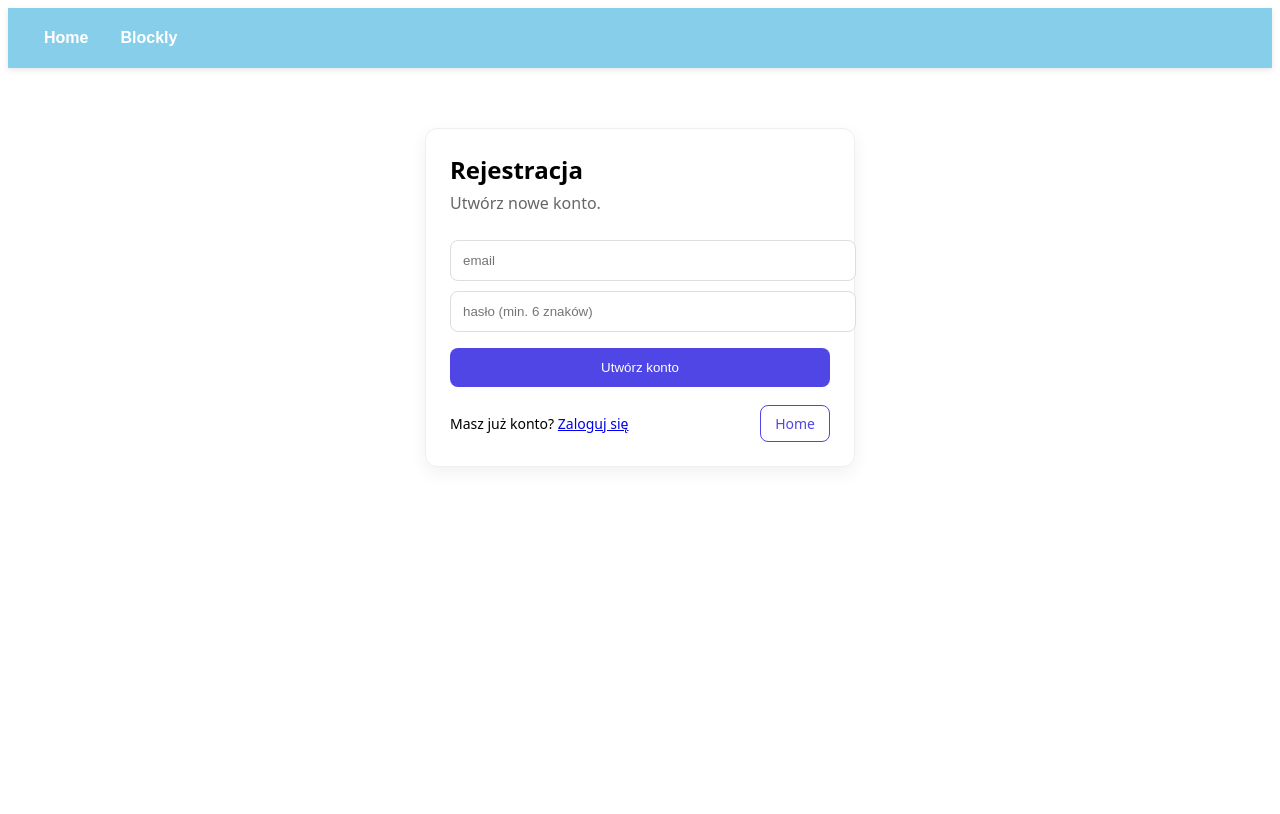
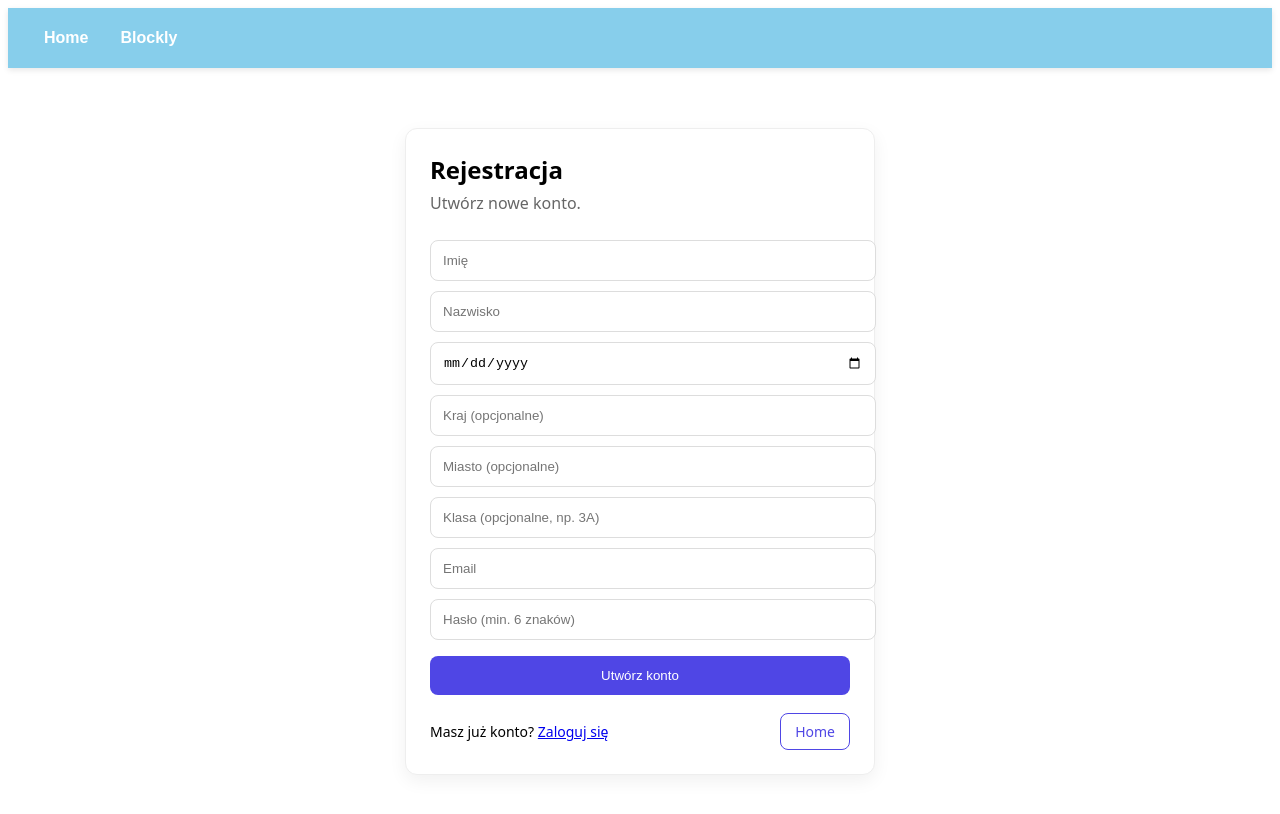
Before and after one commit to unoteBrotatnalP/VisualProgramingWebApp, a React app in the folder frontend/: page /register in a window 1280 px wide. Shown: the top 814 px of the page. Built offline with nearby package versions, Linux system fonts and the light colour scheme; no server answers; the HTML template or start-up script is replaced by a standard one; what blockly would draw is missing.

Commit message:
Rozbudowanie formularza rejestracji o dodatkowe pola. Dodanie pełnej walidacji po stronie frontendu. Zaktualizowanie backendu, schemat bazy danych i endpoint /auth/register do obslugi nowych pól użytkownika.

```diff
--- a/frontend/src/pages/Register.jsx
+++ b/frontend/src/pages/Register.jsx
@@ -3,47 +3,95 @@ import { Link, useNavigate } from "react-router-dom";
 import api, { setAuthToken } from "../lib/api";
 
 const box = {
-  maxWidth: 380, margin: "60px auto", padding: 24,
-  border: "1px solid #eee", borderRadius: 12, boxShadow: "0 6px 18px rgba(0,0,0,.06)",
-  fontFamily: "system-ui, sans-serif"
+  maxWidth: 420,
+  margin: "60px auto",
+  padding: 24,
+  border: "1px solid #eee",
+  borderRadius: 12,
+  boxShadow: "0 6px 18px rgba(0,0,0,.06)",
+  fontFamily: "system-ui, sans-serif",
+  background: "#fff",
 };
-const input = { width: "100%", padding: 12, marginTop: 10, borderRadius: 8, border: "1px solid #ddd" };
-const btn = { width: "100%", padding: 12, marginTop: 16, borderRadius: 8, border: "none", background: "#4f46e5", color: "#fff", cursor: "pointer" };
+
+const input = {
+  width: "100%",
+  padding: 12,
+  marginTop: 10,
+  borderRadius: 8,
+  border: "1px solid #ddd",
+};
+
+const btn = {
+  width: "100%",
+  padding: 12,
+  marginTop: 16,
+  borderRadius: 8,
+  border: "none",
+  background: "#4f46e5",
+  color: "#fff",
+  cursor: "pointer",
+};
 
 export default function Register() {
-  const [email, setEmail] = useState("");
-  const [password, setPassword] = useState("");
+  const [form, setForm] = useState({
+    firstName: "",
+    lastName: "",
+    birthDate: "",
+    country: "",
+    city: "",
+    className: "",
+    email: "",
+    password: "",
+  });
+
+  const [errors, setErrors] = useState({});
   const [msg, setMsg] = useState({ text: "", ok: false });
   const [loading, setLoading] = useState(false);
   const navigate = useNavigate();
 
+  function handleChange(e) {
+    setForm({ ...form, [e.target.name]: e.target.value });
+    setErrors({ ...errors, [e.target.name]: "" }); // czyścimy błąd po wpisaniu
+  }
+
+  function validate() {
+    const newErrors = {};
+    if (!form.firstName.trim()) newErrors.firstName = "Pole Imię jest wymagane.";
+    if (!form.lastName.trim()) newErrors.lastName = "Pole Nazwisko jest wymagane.";
+    if (!form.birthDate.trim()) newErrors.birthDate = "Pole Data urodzenia jest wymagane.";
+    if (!form.email.trim()) newErrors.email = "Pole Email jest wymagane.";
+    if (!form.password.trim()) newErrors.password = "Pole Hasło jest wymagane.";
+    else if (form.password.length < 6)
+      newErrors.password = "Hasło musi mieć co najmniej 6 znaków.";
+
+    return newErrors;
+  }
+
   async function onSubmit(e) {
     e.preventDefault();
     setMsg({ text: "", ok: false });
-    if (!email || !password) { setMsg({ text: "Podaj email i hasło.", ok: false }); return; }
-    if (password.length < 6) { setMsg({ text: "Hasło min. 6 znaków.", ok: false }); return; }
+
+    const validationErrors = validate();
+    if (Object.keys(validationErrors).length > 0) {
+      setErrors(validationErrors);
+      return;
+    }
+
     setLoading(true);
     try {
-      // Krok 1: Zarejestruj użytkownika
-      await api.post("/auth/register", { email, password });
+      await api.post("/auth/register", form);
+      const { data } = await api.post("/auth/login", {
+        email: form.email,
+        password: form.password,
+      });
 
-      // Krok 2: Jeśli rejestracja się powiodła, od razu zaloguj
-      // użytkownika (wysyłając te same dane), aby pobrać token
-      const { data } = await api.post("/auth/login", { email, password });
-
-      // Krok 3: Zapisz token i przekieruj na stronę główną
       localStorage.setItem("token", data.token);
-      if (typeof setAuthToken === 'function') {
-        setAuthToken(data.token);
-      }
+      if (typeof setAuthToken === "function") setAuthToken(data.token);
 
       setMsg({ text: "Konto utworzone. Zalogowano!", ok: true });
-      // Przekierowujemy na stronę główną (/)
-      setTimeout(()=> navigate("/"), 800);
-
+      setTimeout(() => navigate("/"), 800);
     } catch (err) {
-      // Błąd może pochodzić z rejestracji LUB logowania
-      const m = err.response?.data?.message || "Błąd rejestracji lub logowania";
+      const m = err.response?.data?.message || "Błąd rejestracji lub logowania.";
       setMsg({ text: m, ok: false });
     } finally {
       setLoading(false);
@@ -55,15 +103,115 @@ export default function Register() {
       <h2 style={{ margin: 0 }}>Rejestracja</h2>
       <p style={{ color: "#666", marginTop: 6 }}>Utwórz nowe konto.</p>
 
-      <input style={input} type="email" placeholder="email" value={email} onChange={(e)=>setEmail(e.target.value)} />
-      <input style={input} type="password" placeholder="hasło (min. 6 znaków)" value={password} onChange={(e)=>setPassword(e.target.value)} />
+      <input
+        style={input}
+        type="text"
+        name="firstName"
+        placeholder="Imię"
+        value={form.firstName}
+        onChange={handleChange}
+      />
+      {errors.firstName && (
+        <div style={{ color: "#dc2626", fontSize: 13 }}>{errors.firstName}</div>
+      )}
 
-      <button style={btn} disabled={loading}>{loading ? "Rejestrowanie..." : "Utwórz konto"}</button>
-      {msg.text && <div style={{ marginTop:12, color: msg.ok ? "#16a34a" : "#dc2626" }}>{msg.text}</div>}
+      <input
+        style={input}
+        type="text"
+        name="lastName"
+        placeholder="Nazwisko"
+        value={form.lastName}
+        onChange={handleChange}
+      />
+      {errors.lastName && (
+        <div style={{ color: "#dc2626", fontSize: 13 }}>{errors.lastName}</div>
+      )}
+
+      <input
+        style={input}
+        type="date"
+        name="birthDate"
+        placeholder="Data urodzenia *"
+        value={form.birthDate}
+        onChange={handleChange}
+      />
+      {errors.birthDate && (
+        <div style={{ color: "#dc2626", fontSize: 13 }}>{errors.birthDate}</div>
+      )}
+
+      <input
+        style={input}
+        type="text"
+        name="country"
+        placeholder="Kraj (opcjonalne)"
+        value={form.country}
+        onChange={handleChange}
+      />
+
+      <input
+        style={input}
+        type="text"
+        name="city"
+        placeholder="Miasto (opcjonalne)"
+        value={form.city}
+        onChange={handleChange}
+      />
+
+      <input
+        style={input}
+        type="text"
+        name="className"
+        placeholder="Klasa (opcjonalne, np. 3A)"
+        value={form.className}
+        onChange={handleChange}
+      />
+
+      <input
+        style={input}
+        type="email"
+        name="email"
+        placeholder="Email"
+        value={form.email}
+        onChange={handleChange}
+      />
+      {errors.email && (
+        <div style={{ color: "#dc2626", fontSize: 13 }}>{errors.email}</div>
+      )}
+
+      <input
+        style={input}
+        type="password"
+        name="password"
+        placeholder="Hasło (min. 6 znaków)"
+        value={form.password}
+        onChange={handleChange}
+      />
+      {errors.password && (
+        <div style={{ color: "#dc2626", fontSize: 13 }}>{errors.password}</div>
+      )}
+
+      <button style={btn} disabled={loading}>
+        {loading ? "Rejestrowanie..." : "Utwórz konto"}
+      </button>
+
+      {msg.text && (
+        <div
+          style={{
+            marginTop: 12,
+            color: msg.ok ? "#16a34a" : "#dc2626",
+          }}
+        >
+          {msg.text}
+        </div>
+      )}
 
       <div className="form-footer">
-        <span>Masz już konto? <Link to="/login">Zaloguj się</Link></span>
-        <Link to="/" className="btn back-btn">Home</Link>
+        <span>
+          Masz już konto? <Link to="/login">Zaloguj się</Link>
+        </span>
+        <Link to="/" className="btn back-btn">
+          Home
+        </Link>
       </div>
     </form>
   );
```
Also changed, not shown: 2 other files (tests, documents, lock files or other folders).
